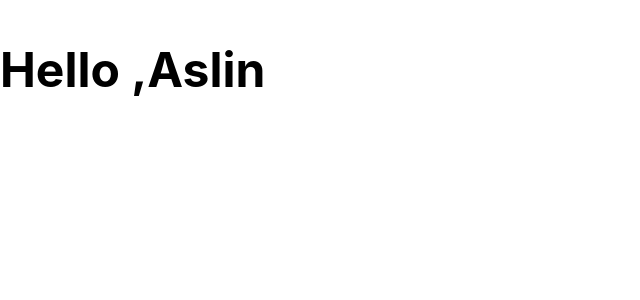
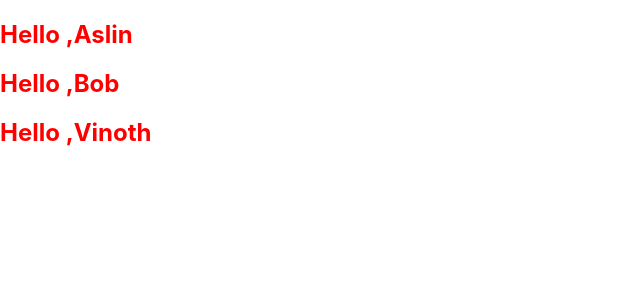
Before and after one commit to aslin-joel-r/learning-react-js, a React (Create React App) app in the folder client/: page / in a window 1280 px wide. Shown: the top 300 px of the page, without its empty margins (0-640 px from the left). Built offline with nearby package versions, Linux system fonts and the light colour scheme.

Commit message:
styles using objects

```diff
--- a/client/src/App.js
+++ b/client/src/App.js
@@ -5,7 +5,9 @@ function App() {
 
   return (
     <div>
-      <h1><First  name='Aslin' age='20'/></h1>
+      <First  name='Aslin' age='20'/>
+      <First  name='Bob' age='22'/>
+      <First  name='Vinoth' age='21'/>
     </div>
   )
 
--- a/client/src/components/First.js
+++ b/client/src/components/First.js
@@ -1,6 +1,11 @@
 function First(props){
+
+    const style={
+        color:'red',
+
+    }
     console.log(props)
-    return <h2>Hello ,{props.name} </h2>
+    return <h2 style={style} >Hello ,{props.name} </h2>
 }
 
 
```
